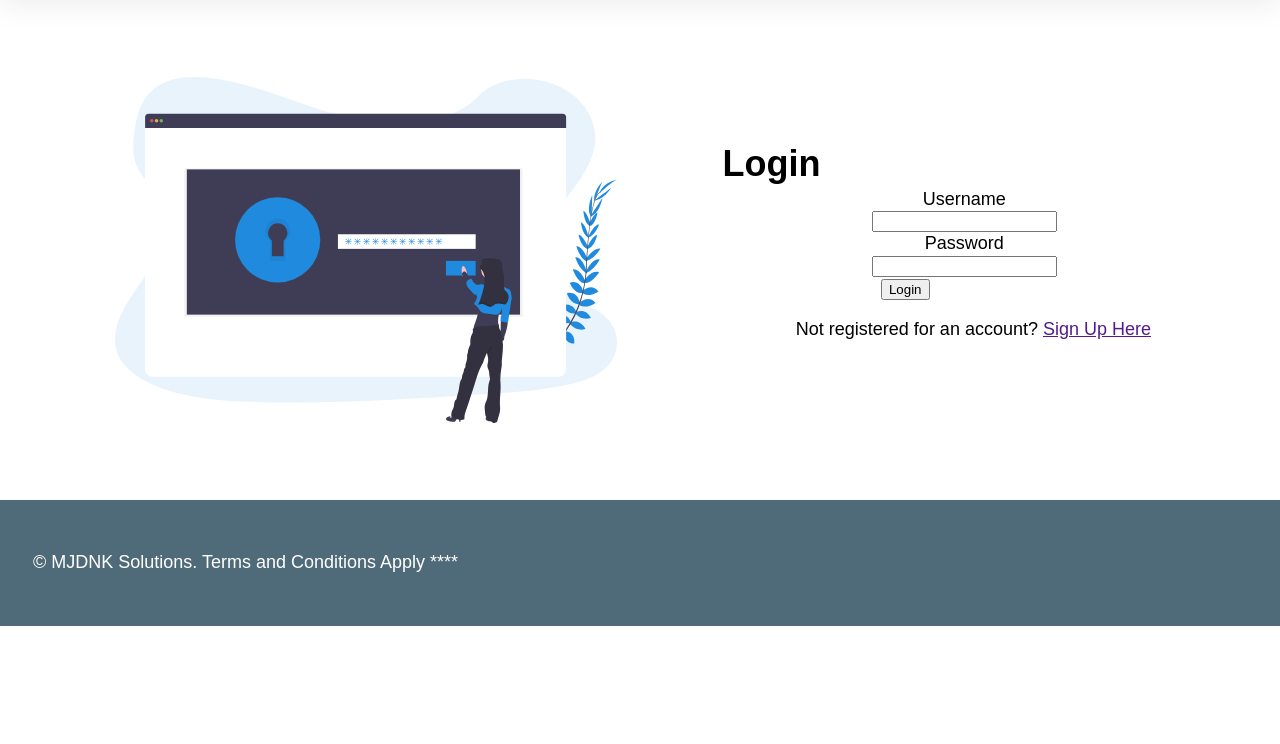
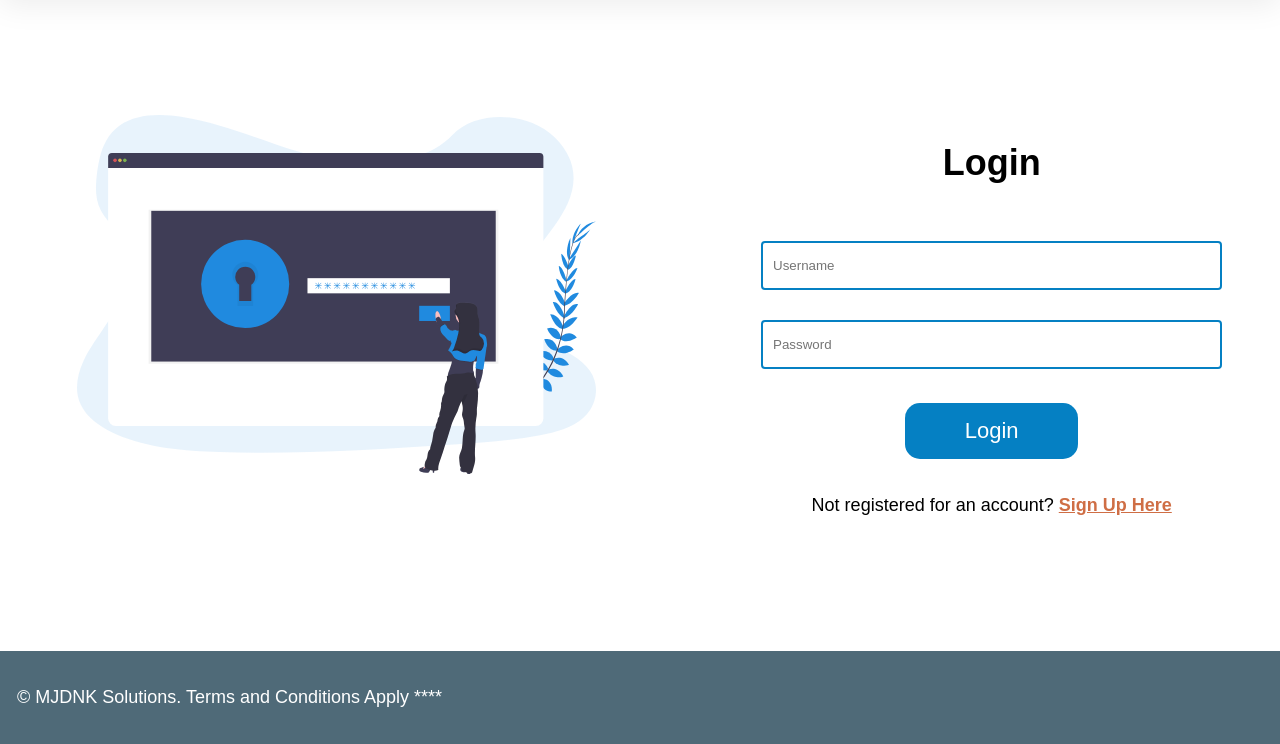
Before and after one commit to SWEN-PROJECT/pizzahut-two, a Flask app: page /login in a window 1280 px wide. Shown: the part 98-842 px from the top of the page. Before the commit the page ends 724 px from the top, so only its background shows below. Run offline with Flask 2, Linux system fonts and the light colour scheme.

Commit message:
Login Form Completed

```diff
--- a/app/static/css/_footer.scss
+++ b/app/static/css/_footer.scss
@@ -1,6 +1,6 @@
 .footer{
     background-color: $bGrey;
     color: $white;
-    padding: 2.0625rem;
+    padding: 1.0625rem;
     font-size: $med-font;
 }
--- a/app/static/css/_landing.scss
+++ b/app/static/css/_landing.scss
@@ -3,11 +3,14 @@
     display: grid;
     grid-template-columns: 1fr 1fr;
     gap: 50px;
+    &-login{
+        padding: 9% 0% 9% 6%;
+    }
     img{
         width: 90%;
         height: auto;
     }
-    div{
+    .landing{
         display: flex;
         flex-direction: column;
         align-items: center;
--- a/app/static/css/_login.scss
+++ b/app/static/css/_login.scss
@@ -0,0 +1,48 @@
+.login-right{
+    display: flex;
+    flex-direction: column;
+    h1{
+        align-self: center;
+    }
+    .form-group{
+        display: flex;
+        align-items: center;
+        flex-direction: column;
+        input{
+            width: 80%;
+            padding: 15px 10px;
+            margin-top: 30px;
+            border: 2px solid $mBlue;
+            border-radius: 4px;
+            font-family: 'Monsterrat', sans-serif;
+        }
+    }
+    .btn{
+        align-self: center;
+        color: $white;
+        padding: 15px 5px;
+        width: 30%;
+        border-style: none;
+        border-radius: 15px;
+        font-weight: 400;
+        font-size: 22px;
+        &:hover{
+            opacity: 0.75;
+            transition: all 300ms ease-in-out;
+            cursor: pointer;
+        }
+    }
+    .blue{
+        margin-top: 6%;
+        background-color: $mBlue;
+        margin-bottom: 3%;
+    }
+    p{
+        align-self: center;
+        a{
+            text-decoration: underline;
+            color: $dOrange;
+            font-weight: bold;
+        }
+    }
+}
--- a/app/static/css/styles.css
+++ b/app/static/css/styles.css
@@ -116,7 +116,7 @@ body {
 .footer {
   background-color: #4F6A78;
   color: #ffffff;
-  padding: 2.0625rem;
+  padding: 1.0625rem;
   font-size: 1.125rem;
 }
 
@@ -129,12 +129,16 @@ body {
   gap: 50px;
 }
 
+.top-login {
+  padding: 9% 0% 9% 6%;
+}
+
 .top img {
   width: 90%;
   height: auto;
 }
 
-.top div {
+.top .landing {
   display: -webkit-box;
   display: -ms-flexbox;
   display: flex;
@@ -151,14 +155,14 @@ body {
   width: 90%;
 }
 
-.top div h1 {
+.top .landing h1 {
   -ms-flex-item-align: start;
       align-self: flex-start;
   margin-bottom: 0px;
   margin-top: 0px;
 }
 
-.top div .special {
+.top .landing .special {
   font-weight: normal;
   margin-top: 5px;
   font-size: 28px;
@@ -166,7 +170,7 @@ body {
   margin-bottom: 10px;
 }
 
-.top div h2 {
+.top .landing h2 {
   -ms-flex-item-align: start;
       align-self: flex-start;
   font-weight: normal;
@@ -174,7 +178,7 @@ body {
   margin-top: 10px;
 }
 
-.top div hr {
+.top .landing hr {
   width: 50%;
   height: 1px;
   border: 1px solid #D88E6E;
@@ -291,4 +295,80 @@ body {
   margin-left: 0px;
   color: #ffffff;
 }
+
+.login-right {
+  display: -webkit-box;
+  display: -ms-flexbox;
+  display: flex;
+  -webkit-box-orient: vertical;
+  -webkit-box-direction: normal;
+      -ms-flex-direction: column;
+          flex-direction: column;
+}
+
+.login-right h1 {
+  -ms-flex-item-align: center;
+      -ms-grid-row-align: center;
+      align-self: center;
+}
+
+.login-right .form-group {
+  display: -webkit-box;
+  display: -ms-flexbox;
+  display: flex;
+  -webkit-box-align: center;
+      -ms-flex-align: center;
+          align-items: center;
+  -webkit-box-orient: vertical;
+  -webkit-box-direction: normal;
+      -ms-flex-direction: column;
+          flex-direction: column;
+}
+
+.login-right .form-group input {
+  width: 80%;
+  padding: 15px 10px;
+  margin-top: 30px;
+  border: 2px solid #0580C3;
+  border-radius: 4px;
+  font-family: 'Monsterrat', sans-serif;
+}
+
+.login-right .btn {
+  -ms-flex-item-align: center;
+      -ms-grid-row-align: center;
+      align-self: center;
+  color: #ffffff;
+  padding: 15px 5px;
+  width: 30%;
+  border-style: none;
+  border-radius: 15px;
+  font-weight: 400;
+  font-size: 22px;
+}
+
+.login-right .btn:hover {
+  opacity: 0.75;
+  -webkit-transition: all 300ms ease-in-out;
+  transition: all 300ms ease-in-out;
+  cursor: pointer;
+}
+
+.login-right .blue {
+  margin-top: 6%;
+  background-color: #0580C3;
+  margin-bottom: 3%;
+}
+
+.login-right p {
+  -ms-flex-item-align: center;
+      -ms-grid-row-align: center;
+      align-self: center;
+}
+
+.login-right p a {
+  text-decoration: underline;
+  color: #CF6E45;
+  font-weight: bold;
+}
 /*# sourceMappingURL=styles.css.map */
--- a/app/static/css/styles.scss
+++ b/app/static/css/styles.scss
@@ -3,3 +3,4 @@
 @import "header";
 @import "footer";
 @import "landing";
+@import "login";
--- a/app/templates/header.html
+++ b/app/templates/header.html
@@ -3,9 +3,9 @@
         <a href="#" class="nav-logo">
             <img src="{{url_for('static', filename = 'img/blacklogo.png')}}" alt="MJDNK" width="80px" />
         </a>
-        <a href="#" id="home">Home</a>
+        <a href="{{url_for('landing')}}" id="home">Home</a>
         <a href="#" id="about">About</a>
         <a href="#" class="two two-btn1" id="signup">Sign Up</a>
-        <a href="#" class="two two-btn2" id="login">Login</a>
+        <a href="{{url_for('login')}}" class="two two-btn2" id="login">Login</a>
     </nav>
 </div>
--- a/app/templates/landing.html
+++ b/app/templates/landing.html
@@ -3,7 +3,7 @@
 {% block main %}
 <div class="top">
     <img src="{{url_for('static', filename = 'img/healthy.svg')}}" alt="man-with-cell-phone" />
-    <div >
+    <div class="landing">
         <h1>Ordering Online</h1>
         <h1 class="special">has never been so easy !</h1>
         <hr>
--- a/app/templates/login.html
+++ b/app/templates/login.html
@@ -1,22 +1,18 @@
 {% extends "base.html" %}
 
 {% block main %}
-<div class="top">
-    <img src="{{url_for('static', filename = 'img/login.svg')}}" alt="man-with-cell-phone" />
-    <div class='login'>
+<div class="top top-login">
+    <img src="{{url_for('static', filename = 'img/login.svg')}}" alt="woman-trying-to-get-authorised" />
+    <div class='login-right'>
         <h1>Login</h1>
         <form action="" method="POST">
             {{form.csrf_token }}
             <div class="form-group">
-                {{ form.username.label}}
-                {{ form.username}}
+                {{ form.username(placeholder="Username")}}
+                {{ form.password(placeholder="Password")}}
             </div>
-            <div class="form-group">
-                {{ form.password.label}}
-                {{ form.password}}
-            </div>
-            <button type="submit">Login</button>
         </form>
+        <button class="btn blue" type="submit">Login</button>
         <p>Not registered for an account? <a href="">Sign Up Here</a></p>
     </div>
 </div>
```
Also changed, not shown: 1 other file.
